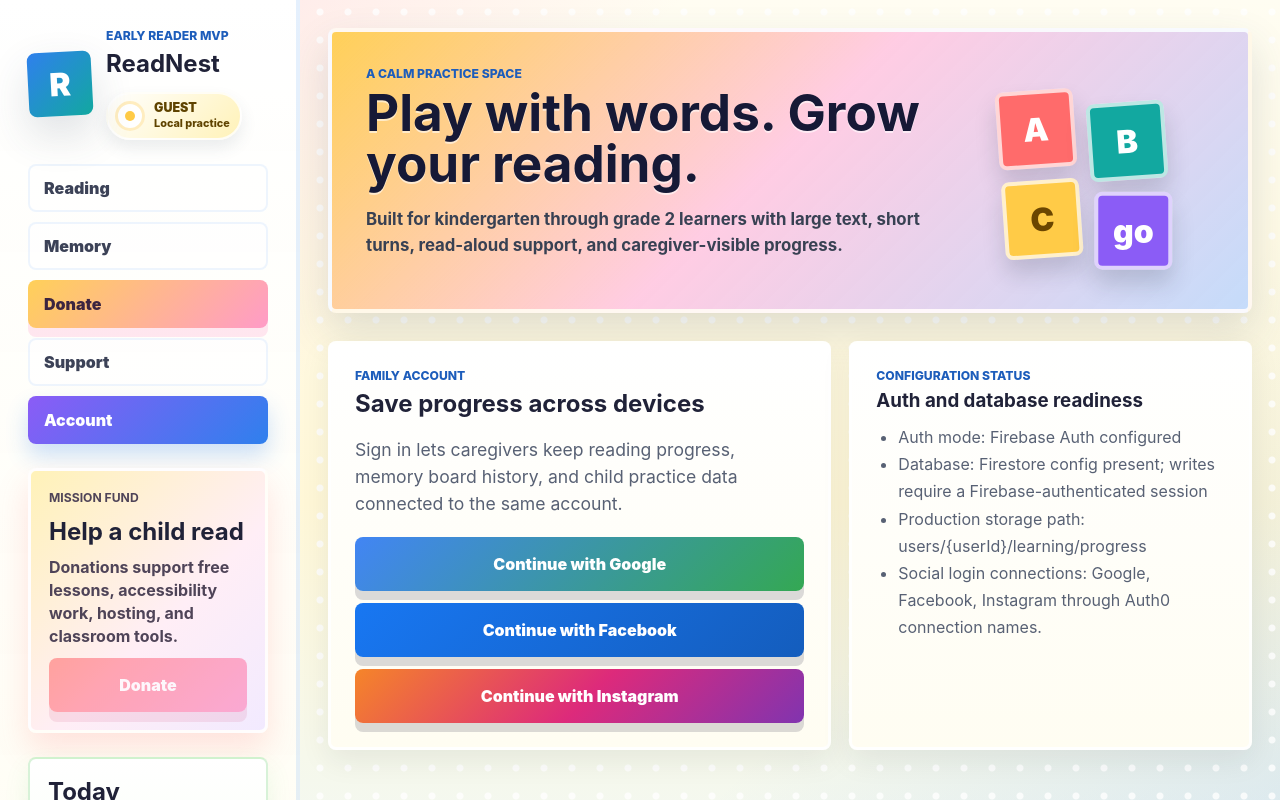
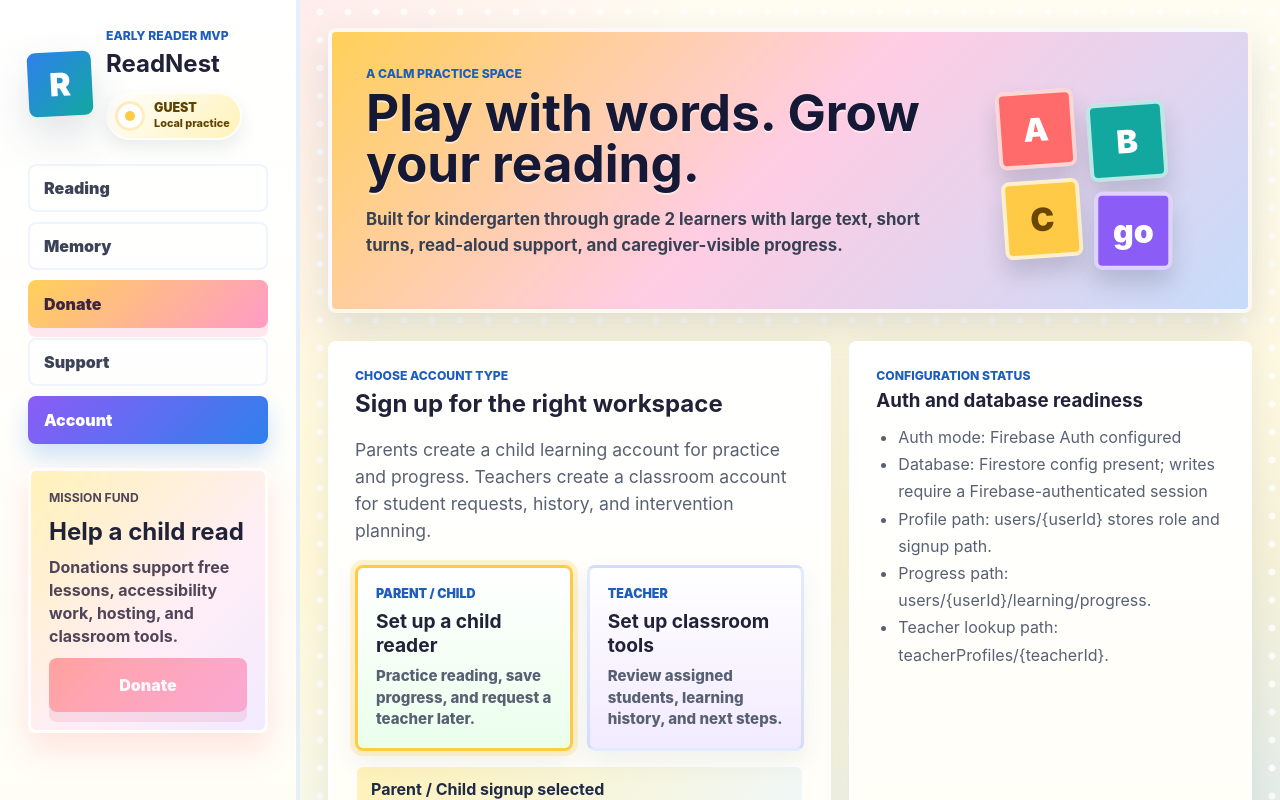
Before and after one commit to wayne9999/early_Reader, a React (Vite) app: page / in a window 1280 px wide. Both pictures are taken after a click on the button "Account". Shown: the top 800 px of the page. Built offline with nearby package versions, Linux system fonts and the light colour scheme; no server answers.

Commit message:
Clarify parent and teacher signup paths

```diff
--- a/src/RootApp.tsx
+++ b/src/RootApp.tsx
@@ -11,8 +11,9 @@ import { TeacherDashboard } from "./features/teacher/TeacherDashboard";
 import { syncAssignmentProgress } from "./services/assignmentRepository";
 import { billingConfig } from "./services/billingConfig";
 import { defaultProgress, loadProgress, saveProgress } from "./services/progressRepository";
+import { clearSignupIntent, loadSignupIntent } from "./services/signupIntent";
 import { loadUserProfile } from "./services/userProfileRepository";
-import type { AppUser, AppView, Progress, UserProfile, UserRole } from "./types";
+import type { AppUser, AppView, Progress, SignupPath, UserProfile, UserRole } from "./types";
 
 const studentNavItems: Array<{ id: AppView; label: string }> = [
   { id: "reading", label: "Reading" },
@@ -107,6 +108,7 @@ export function RootApp() {
   const [currentView, setCurrentView] = useState<AppView>("reading");
   const [progress, setProgress] = useState<Progress>(defaultProgress);
   const [profile, setProfile] = useState<UserProfile | null>(null);
+  const [signupIntent, setSignupIntent] = useState<SignupPath | null>(() => loadSignupIntent());
   const [isProfileLoading, setIsProfileLoading] = useState(true);
   const [isProgressLoading, setIsProgressLoading] = useState(true);
   const goalCompleted = Math.min(progress.completedToday, 3);
@@ -138,6 +140,10 @@ export function RootApp() {
     return () => {
       isMounted = false;
     };
+  }, [user]);
+
+  useEffect(() => {
+    setSignupIntent(loadSignupIntent());
   }, [user]);
 
   useEffect(() => {
@@ -180,8 +186,17 @@ export function RootApp() {
       void syncAssignmentProgress(user, nextProgress);
     };
 
+    const handleProfileCreated = (createdProfile: UserProfile) => {
+      setProfile(createdProfile);
+      clearSignupIntent();
+      setSignupIntent(null);
+      if (createdProfile.role === "teacher" || createdProfile.role === "admin") {
+        setCurrentView("teacher");
+      }
+    };
+
     if (user && !profile) {
-      return <RoleSetup user={user} onProfileCreated={setProfile} />;
+      return <RoleSetup user={user} preferredSignupPath={signupIntent} onProfileCreated={handleProfileCreated} />;
     }
 
     if ((profile?.role === "teacher" || profile?.role === "admin") && !["teacher", "support", "donate", "account"].includes(currentView)) {
@@ -221,7 +236,7 @@ export function RootApp() {
     }
 
     return <ReadingPractice progress={progress} user={user} onProgressChange={handleProgressChange} />;
-  }, [currentView, isAuthLoading, isProfileLoading, isProgressLoading, profile, progress, user]);
+  }, [currentView, isAuthLoading, isProfileLoading, isProgressLoading, profile, progress, signupIntent, user]);
 
   return (
     <div className="app-shell">
--- a/src/features/account/RoleSetup.tsx
+++ b/src/features/account/RoleSetup.tsx
@@ -1,17 +1,20 @@
 import { useState } from "react";
 import { createUserProfile } from "../../services/userProfileRepository";
-import type { AppUser, UserProfile, UserRole } from "../../types";
+import { labelFromSignupPath, roleFromSignupPath } from "../../services/signupIntent";
+import type { AppUser, SignupPath, UserProfile, UserRole } from "../../types";
 
 type RoleSetupProps = {
   user: AppUser | null;
+  preferredSignupPath: SignupPath | null;
   onProfileCreated: (profile: UserProfile) => void;
 };
 
-export function RoleSetup({ user, onProfileCreated }: RoleSetupProps) {
+export function RoleSetup({ user, preferredSignupPath, onProfileCreated }: RoleSetupProps) {
   const [error, setError] = useState("");
   const [isSaving, setIsSaving] = useState(false);
+  const preferredRole = preferredSignupPath ? roleFromSignupPath(preferredSignupPath) : null;
 
-  async function chooseRole(role: UserRole) {
+  async function chooseRole(role: UserRole, signupPath?: SignupPath) {
     if (!user) {
       setError("Sign in before choosing a role.");
       return;
@@ -21,7 +24,7 @@ export function RoleSetup({ user, onProfileCreated }: RoleSetupProps) {
     setError("");
 
     try {
-      onProfileCreated(await createUserProfile(user, role));
+      onProfileCreated(await createUserProfile(user, role, signupPath));
     } catch (caughtError) {
       setError(caughtError instanceof Error ? caughtError.message : "Could not create profile.");
     } finally {
@@ -32,17 +35,41 @@ export function RoleSetup({ user, onProfileCreated }: RoleSetupProps) {
   return (
     <article className="practice-panel role-setup">
       <p className="eyebrow">Choose your role</p>
-      <h2>Set up the right workspace</h2>
+      <h2>
+        {preferredSignupPath
+          ? `Finish ${labelFromSignupPath(preferredSignupPath)} setup`
+          : "Set up the right workspace"}
+      </h2>
       <p className="helper-text">
-        Student and teacher accounts use different emails and different app areas. This keeps learning
-        practice separate from classroom management.
+        Parent/child and teacher accounts use different emails and different app areas. This keeps child
+        learning data separate from classroom management.
       </p>
+      {preferredSignupPath ? (
+        <div className="selected-signup-path">
+          <strong>{labelFromSignupPath(preferredSignupPath)} path selected</strong>
+          <span>
+            {preferredRole === "teacher"
+              ? "This will create a teacher profile and searchable teacher code."
+              : "This will create a child learning profile with student permissions."}
+          </span>
+        </div>
+      ) : null}
       <div className="role-grid">
-        <button type="button" disabled={isSaving} onClick={() => void chooseRole("student")}>
-          <strong>Student</strong>
-          <span>Practice reading, track progress, and request a teacher.</span>
+        <button
+          className={preferredRole === "student" ? "is-recommended" : ""}
+          type="button"
+          disabled={isSaving}
+          onClick={() => void chooseRole("student", "parentChild")}
+        >
+          <strong>Parent / Child</strong>
+          <span>Create a child reader space for practice, progress tracking, and teacher requests.</span>
         </button>
-        <button type="button" disabled={isSaving} onClick={() => void chooseRole("teacher")}>
+        <button
+          className={preferredRole === "teacher" ? "is-recommended" : ""}
+          type="button"
+          disabled={isSaving}
+          onClick={() => void chooseRole("teacher", "teacher")}
+        >
           <strong>Teacher</strong>
           <span>Manage assigned students, review history, and plan next steps.</span>
         </button>
--- a/src/features/auth/SignInPanel.tsx
+++ b/src/features/auth/SignInPanel.tsx
@@ -1,5 +1,7 @@
+import { useState } from "react";
 import { isFirebaseConfigured } from "../../services/firebase";
-import type { SocialProvider } from "../../types";
+import { labelFromSignupPath, saveSignupIntent } from "../../services/signupIntent";
+import type { SignupPath, SocialProvider } from "../../types";
 import { useAuth } from "./AuthProvider";
 
 const providers: Array<{ id: SocialProvider; label: string; className: string }> = [
@@ -10,15 +12,21 @@ const providers: Array<{ id: SocialProvider; label: string; className: string }>
 
 export function SignInPanel() {
   const { isAuthenticated, isLoading, mode, signIn, signOut, user } = useAuth();
+  const [selectedPath, setSelectedPath] = useState<SignupPath>("parentChild");
+
+  async function signInForPath(provider: SocialProvider) {
+    saveSignupIntent(selectedPath);
+    await signIn(provider);
+  }
 
   return (
     <div className="auth-grid">
       <article className="practice-panel auth-panel">
-        <p className="eyebrow">Family account</p>
-        <h2>Save progress across devices</h2>
+        <p className="eyebrow">Choose account type</p>
+        <h2>Sign up for the right workspace</h2>
         <p className="helper-text">
-          Sign in lets caregivers keep reading progress, memory board history, and child practice data
-          connected to the same account.
+          Parents create a child learning account for practice and progress. Teachers create a classroom
+          account for student requests, history, and intervention planning.
         </p>
 
         {isAuthenticated ? (
@@ -33,6 +41,39 @@ export function SignInPanel() {
             </button>
           </div>
         ) : (
+          <>
+            <div className="signup-choice-grid" role="radiogroup" aria-label="Choose account type">
+              <button
+                className={`signup-choice${selectedPath === "parentChild" ? " is-selected" : ""}`}
+                type="button"
+                aria-pressed={selectedPath === "parentChild"}
+                onClick={() => setSelectedPath("parentChild")}
+              >
+                <span>Parent / Child</span>
+                <strong>Set up a child reader</strong>
+                <small>Practice reading, save progress, and request a teacher later.</small>
+              </button>
+              <button
+                className={`signup-choice teacher-choice${selectedPath === "teacher" ? " is-selected" : ""}`}
+                type="button"
+                aria-pressed={selectedPath === "teacher"}
+                onClick={() => setSelectedPath("teacher")}
+              >
+                <span>Teacher</span>
+                <strong>Set up classroom tools</strong>
+                <small>Review assigned students, learning history, and next steps.</small>
+              </button>
+            </div>
+
+            <div className="selected-signup-path" aria-live="polite">
+              <strong>{labelFromSignupPath(selectedPath)} signup selected</strong>
+              <span>
+                {selectedPath === "teacher"
+                  ? "This creates a teacher role after sign-in."
+                  : "This creates a student role for the child learning space after sign-in."}
+              </span>
+            </div>
+
             <div className="social-buttons">
               {providers.map((provider) => (
                 <button
@@ -40,12 +81,13 @@ export function SignInPanel() {
                   disabled={isLoading}
                   key={provider.id}
                   type="button"
-                onClick={() => void signIn(provider.id)}
+                  onClick={() => void signInForPath(provider.id)}
                 >
                   {provider.label}
                 </button>
               ))}
             </div>
+          </>
         )}
       </article>
 
@@ -67,8 +109,9 @@ export function SignInPanel() {
               ? "Firestore config present; writes require a Firebase-authenticated session"
               : "Local storage fallback until Firebase env values are set"}
           </li>
-          <li>Production storage path: users/{`{userId}`}/learning/progress</li>
-          <li>Social login connections: Google, Facebook, Instagram through Auth0 connection names.</li>
+          <li>Profile path: users/{`{userId}`} stores role and signup path.</li>
+          <li>Progress path: users/{`{userId}`}/learning/progress.</li>
+          <li>Teacher lookup path: teacherProfiles/{`{teacherId}`}.</li>
         </ul>
       </article>
     </div>
--- /dev/null
+++ b/src/services/signupIntent.ts
@@ -0,0 +1,24 @@
+import type { SignupPath, UserRole } from "../types";
+
+const SIGNUP_INTENT_KEY = "readnest-signup-intent-v1";
+
+export function roleFromSignupPath(path: SignupPath): UserRole {
+  return path === "teacher" ? "teacher" : "student";
+}
+
+export function labelFromSignupPath(path: SignupPath) {
+  return path === "teacher" ? "Teacher" : "Parent / Child";
+}
+
+export function saveSignupIntent(path: SignupPath) {
+  localStorage.setItem(SIGNUP_INTENT_KEY, path);
+}
+
+export function loadSignupIntent(): SignupPath | null {
+  const value = localStorage.getItem(SIGNUP_INTENT_KEY);
+  return value === "parentChild" || value === "teacher" ? value : null;
+}
+
+export function clearSignupIntent() {
+  localStorage.removeItem(SIGNUP_INTENT_KEY);
+}
--- a/src/services/userProfileRepository.ts
+++ b/src/services/userProfileRepository.ts
@@ -1,5 +1,5 @@
 import { doc, getDoc, serverTimestamp, setDoc } from "firebase/firestore";
-import type { AppUser, UserProfile, UserRole } from "../types";
+import type { AppUser, SignupPath, UserProfile, UserRole } from "../types";
 import { getFirebaseRuntime } from "./firebase";
 
 const PROFILE_STORAGE_KEY = "readnest-profile-v1";
@@ -18,10 +18,11 @@ function createTeacherCode(name: string, uid: string) {
   return `${prefix}-${uid.slice(0, 5).toUpperCase()}`;
 }
 
-function buildProfile(user: AppUser, role: UserRole): UserProfile {
+function buildProfile(user: AppUser, role: UserRole, signupPath?: SignupPath): UserProfile {
   return {
     uid: user.id,
     role,
+    signupPath,
     displayName: user.name,
     email: user.email ?? null,
     picture: user.picture ?? null,
@@ -47,14 +48,14 @@ export async function loadUserProfile(user: AppUser | null): Promise<UserProfile
   return snapshot.exists() ? (snapshot.data() as UserProfile) : null;
 }
 
-export async function createUserProfile(user: AppUser, role: UserRole): Promise<UserProfile> {
+export async function createUserProfile(user: AppUser, role: UserRole, signupPath?: SignupPath): Promise<UserProfile> {
   const existingProfile = await loadUserProfile(user);
 
   if (existingProfile) {
     return existingProfile;
   }
 
-  const profile = buildProfile(user, role);
+  const profile = buildProfile(user, role, signupPath);
   const runtime = getFirebaseRuntime();
   const firebaseUser = runtime?.auth.currentUser;
 
--- a/src/styles.css
+++ b/src/styles.css
@@ -754,6 +754,11 @@ button {
   background: linear-gradient(180deg, #ffffff, #f2eaff);
 }
 
+.role-grid button.is-recommended {
+  border-color: var(--gold);
+  box-shadow: 0 0 0 5px rgba(255, 203, 71, 0.24), 0 10px 24px rgba(54, 74, 102, 0.08);
+}
+
 .role-grid button:disabled {
   cursor: wait;
   opacity: 0.7;
@@ -890,6 +895,85 @@ button {
   display: grid;
   gap: 12px;
   margin-top: 20px;
+}
+
+.signup-choice-grid {
+  display: grid;
+  grid-template-columns: repeat(2, minmax(210px, 1fr));
+  gap: 14px;
+  margin-top: 20px;
+}
+
+.signup-choice {
+  display: grid;
+  gap: 8px;
+  min-height: 170px;
+  padding: 18px;
+  border: 3px solid rgba(47, 128, 237, 0.14);
+  border-radius: 8px;
+  background: linear-gradient(180deg, #ffffff, #eaffec);
+  color: var(--ink);
+  text-align: left;
+  box-shadow: 0 10px 24px rgba(54, 74, 102, 0.08);
+}
+
+.signup-choice.teacher-choice {
+  background: linear-gradient(180deg, #ffffff, #f2eaff);
+}
+
+.signup-choice.is-selected {
+  border-color: var(--gold);
+  box-shadow: 0 0 0 5px rgba(255, 203, 71, 0.24), 0 10px 24px rgba(54, 74, 102, 0.08);
+}
+
+.signup-choice span,
+.signup-choice strong,
+.signup-choice small {
+  display: block;
+}
+
+.signup-choice span {
+  color: var(--blue-dark);
+  font-size: 0.78rem;
+  font-weight: 900;
+  text-transform: uppercase;
+}
+
+.signup-choice strong {
+  font-size: 1.2rem;
+}
+
+.signup-choice small {
+  color: var(--muted);
+  font-size: 0.94rem;
+  font-weight: 800;
+  line-height: 1.45;
+}
+
+.selected-signup-path {
+  display: grid;
+  gap: 3px;
+  margin-top: 14px;
+  padding: 12px 14px;
+  border-radius: 8px;
+  background: linear-gradient(135deg, #fff2b8, #eef8ff);
+  color: #3d4961;
+  border: 2px solid rgba(255, 255, 255, 0.9);
+}
+
+.selected-signup-path strong,
+.selected-signup-path span {
+  display: block;
+}
+
+.selected-signup-path strong {
+  color: #1f2b45;
+}
+
+.selected-signup-path span {
+  color: var(--muted);
+  font-weight: 800;
+  line-height: 1.4;
 }
 
 .social-button {
@@ -1219,7 +1303,8 @@ button {
 
   .memory-board,
   .stats-grid,
-  .auth-grid {
+  .auth-grid,
+  .signup-choice-grid {
     grid-template-columns: repeat(2, minmax(120px, 1fr));
   }
 }
@@ -1244,7 +1329,8 @@ button {
 
   .memory-board,
   .stats-grid,
-  .auth-grid {
+  .auth-grid,
+  .signup-choice-grid {
     grid-template-columns: 1fr;
   }
 
--- a/src/types.ts
+++ b/src/types.ts
@@ -9,6 +9,8 @@ export type AppView =
   | "account";
 
 export type UserRole = "student" | "teacher" | "admin";
+
+export type SignupPath = "parentChild" | "teacher";
 
 export type PhonicsPrompt = {
   title: string;
@@ -58,6 +60,7 @@ export type AppUser = {
 export type UserProfile = {
   uid: string;
   role: UserRole;
+  signupPath?: SignupPath;
   displayName: string;
   email: string | null;
   picture: string | null;
```
Also changed, not shown: 1 other file (tests, documents, lock files or other folders). Lines whose indentation alone changed are shown as unchanged.
